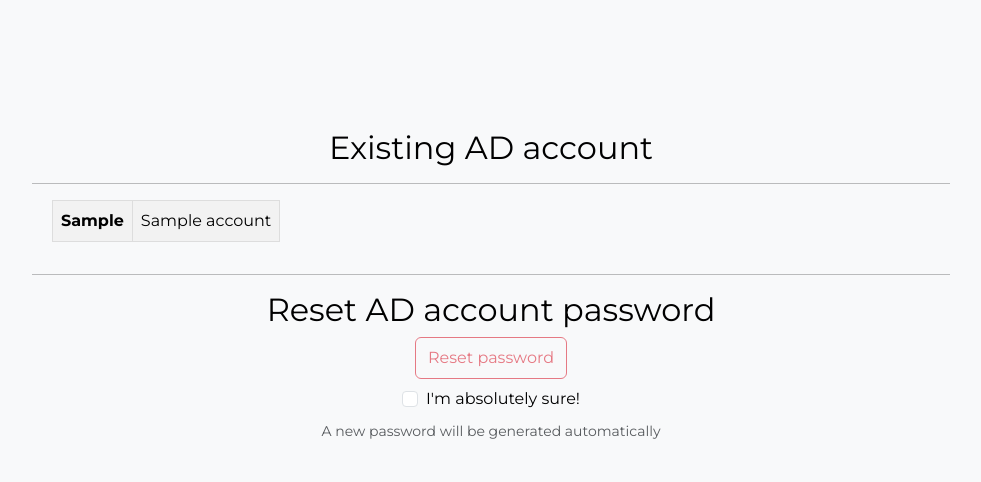
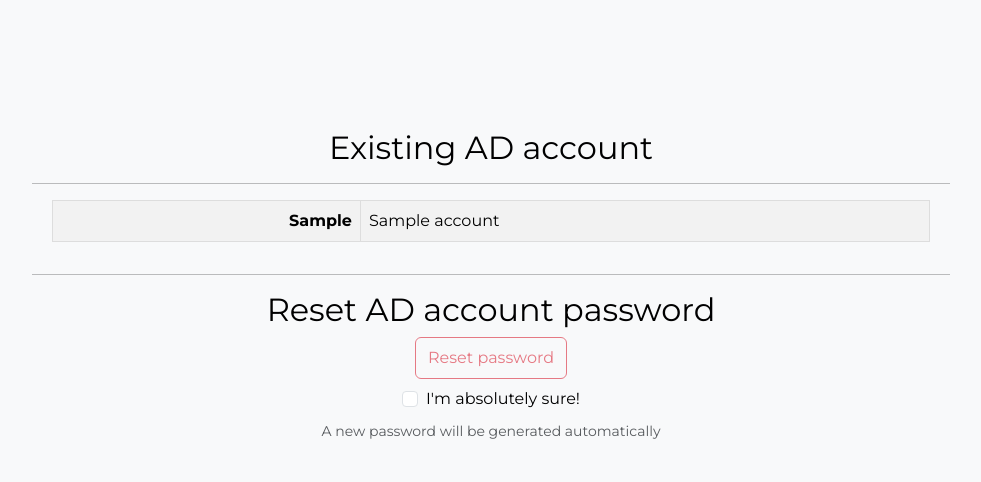
Before and after one commit to maxmureev/adam, a FastAPI app: template adam/templates/index.html in a window 1280 px wide. Shown: the part 132-614 px from the top of the page, without its empty margins (149-1130 px from the left). Run offline with FastAPI, Linux system fonts and the light colour scheme; the template is opened without the code that fills it: most values are stand-ins (such as "Sample title", 1, 10 or a date in 2020); parts of the project's set-up code (start-up, migrations or seed data) failed here and were passed over.

Commit message:
Fix table display

```diff
--- a/adam/static/css/cover.css
+++ b/adam/static/css/cover.css
@@ -260,10 +260,10 @@ header {
   overflow-x: auto;
 }
 
-table {
-  width: auto !important;
+.table-container table {
+  width: 100% !important;
   max-width: 100%;
-    border-collapse: collapse;
+  border-collapse: collapse;
   table-layout: auto;
 }
 
```
